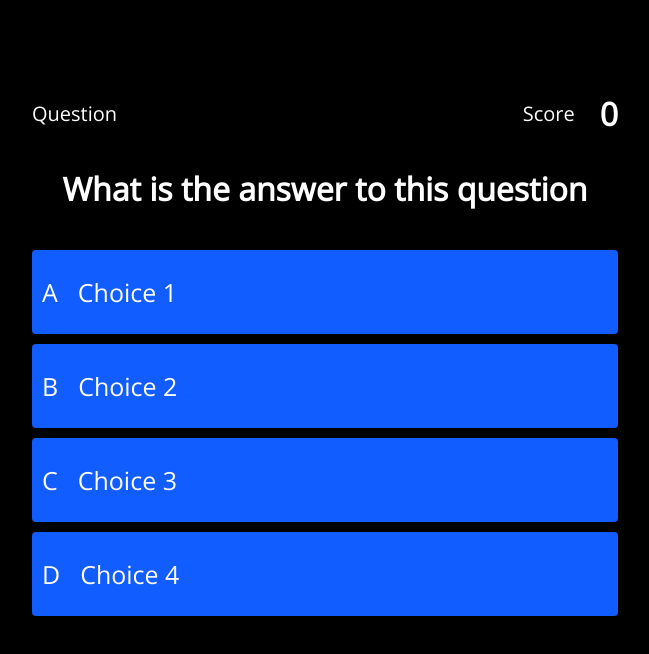
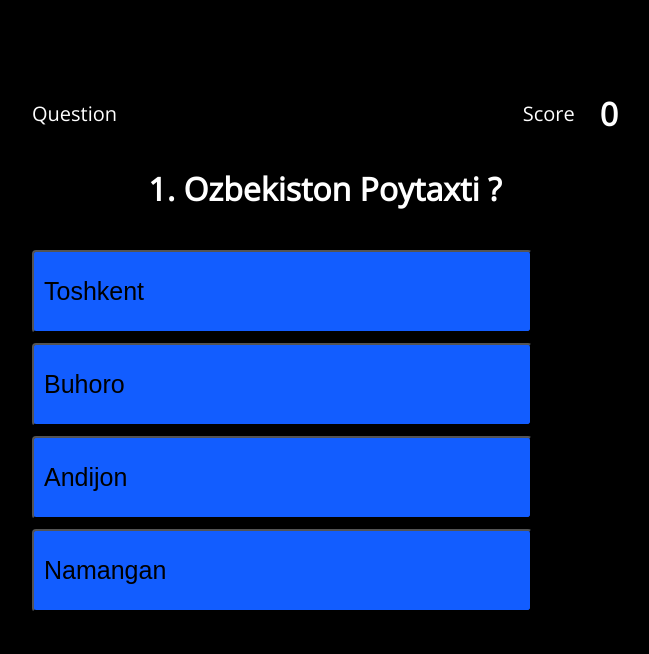
Before and after one commit to rasuljonadhamov/quiz-app, a plain HTML site: page pages/game.html in a window 1280 px wide. Shown: the whole page, without its empty margins (315-964 px from the left). Drawn offline with nearby package versions, Linux system fonts and the light colour scheme.

Commit message:
Display Questions with js

```diff
--- a/js/game.js
+++ b/js/game.js
@@ -0,0 +1,77 @@
+const questionEl = document.querySelector("#question");
+// const play = document.querySelector("#play");
+const choices = document.querySelectorAll(".choice-text");
+const answerButton = document.querySelector("#game");
+const scoreText = document.querySelector("#score");
+
+let questions = [
+  {
+    question: "Ozbekiston Poytaxti ?",
+    answers: [
+      { text: "Toshkent", correct: true },
+      { text: "Buhoro", correct: false },
+      { text: "Andijon", correct: false },
+      { text: "Namangan", correct: false },
+    ],
+  },
+  {
+    question: "Nechta viloyat bor ?",
+    answers: [
+      { text: "12 ta", correct: true },
+      { text: "11 ta", correct: false },
+      { text: "9 ta", correct: false },
+      { text: "14 ta", correct: false },
+    ],
+  },
+  {
+    question: "Prizident Kim ?",
+    answers: [
+      { text: "Karimov", correct: false },
+      { text: "Mirziyoyev", correct: true },
+      { text: "Erdogan", correct: false },
+      { text: "Bayden", correct: false },
+    ],
+  },
+  {
+    question: "Necta odam prezident boligan ozbekistonda ?",
+    answers: [
+      { text: "4 ta", correct: false },
+      { text: "1 ta", correct: false },
+      { text: "3 ta", correct: false },
+      { text: "2 ta", correct: true },
+    ],
+  },
+];
+
+let currentQuestionIndex = 0;
+let score = 0;
+
+function startQuiz() {
+  currentQuestionIndex = 0;
+  score = 0;
+  showQuestion();
+}
+
+function showQuestion() {
+  resetState();
+  let currentQuestion = questions[currentQuestionIndex];
+  let questionNo = currentQuestionIndex + 1;
+  questionEl.innerHTML = questionNo + ". " + currentQuestion.question;
+
+  currentQuestion.answers.forEach((answer) => {
+    const button = document.createElement("button");
+    button.innerText = answer.text;
+    button.classList.add("choice-container");
+    answerButton.appendChild(button);
+  });
+}
+
+function resetState() {
+  //   while (answerButton.firstChild) {
+  //     answerButton.removeChild(answerButton.firstChild);
+  //   }
+}
+
+startQuiz();
+
+// play.addEventListener("click", startQuiz());
--- a/pages/gama.css
+++ b/pages/gama.css
@@ -18,7 +18,8 @@ body {
   margin-bottom: 10px;
   font-size: 25px;
   border-radius: 4px;
-  padding: 0 10px;
+  padding: 25px 10px;
+  width: 500px;
 }
 
 .choice-container:hover {
--- a/pages/game.html
+++ b/pages/game.html
@@ -22,12 +22,8 @@
         </div>
 
         <h1 id="question">What is the answer to this question</h1>
-        <div class="choice-container">
-          <p class="choice-prefix">A</p>
-          <p class="choice-text" data-number="1">Choice 1</p>
-        </div>
 
-        <div class="choice-container">
+        <!-- <div class="choice-container">
           <p class="choice-prefix">B</p>
           <p class="choice-text" data-number="2">Choice 2</p>
         </div>
@@ -40,7 +36,7 @@
         <div class="choice-container">
           <p class="choice-prefix">D</p>
           <p class="choice-text" data-number="4">Choice 4</p>
-        </div>
+        </div> -->
       </div>
     </div>
 
```
Also changed, not shown: index.html (+1 -1 lines).
